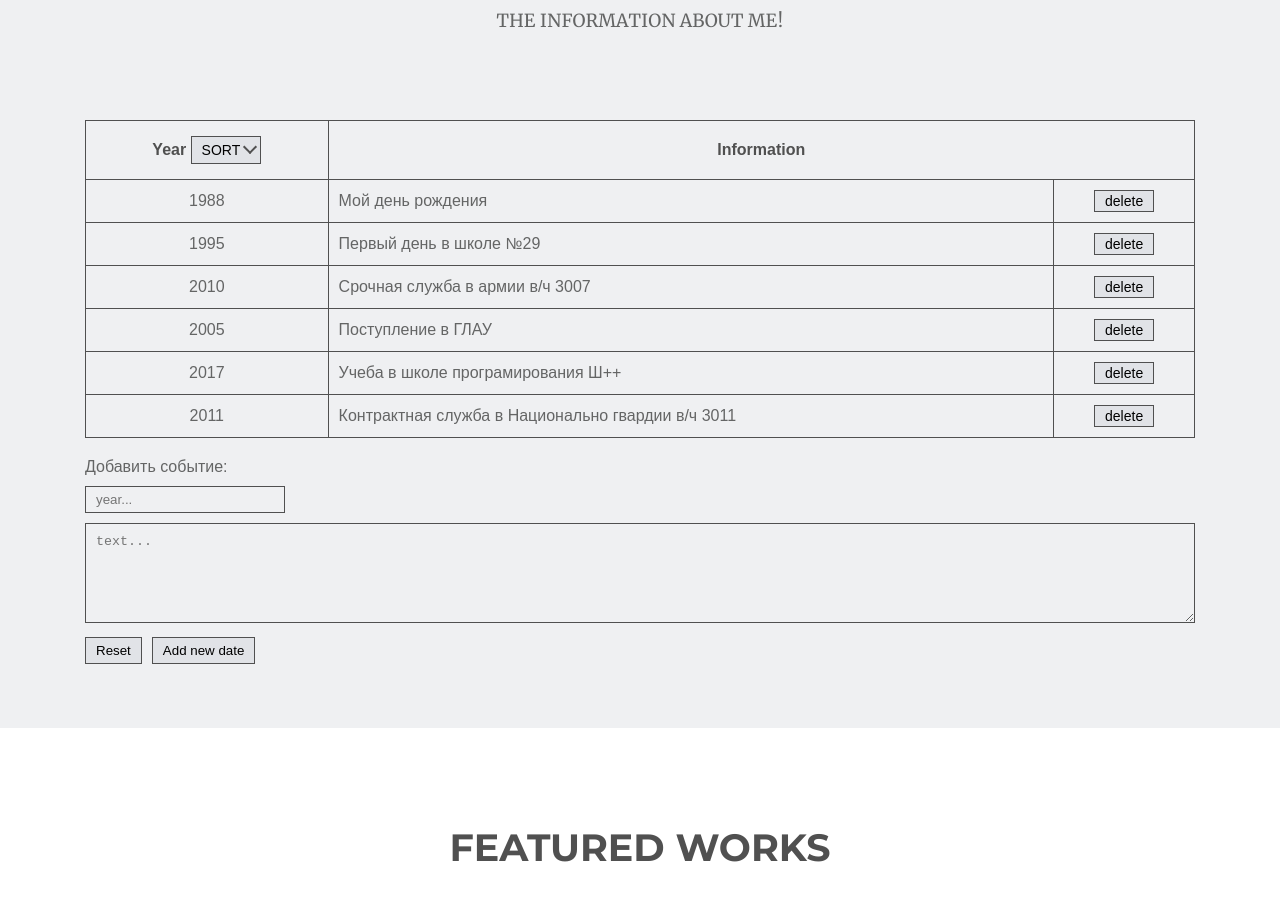
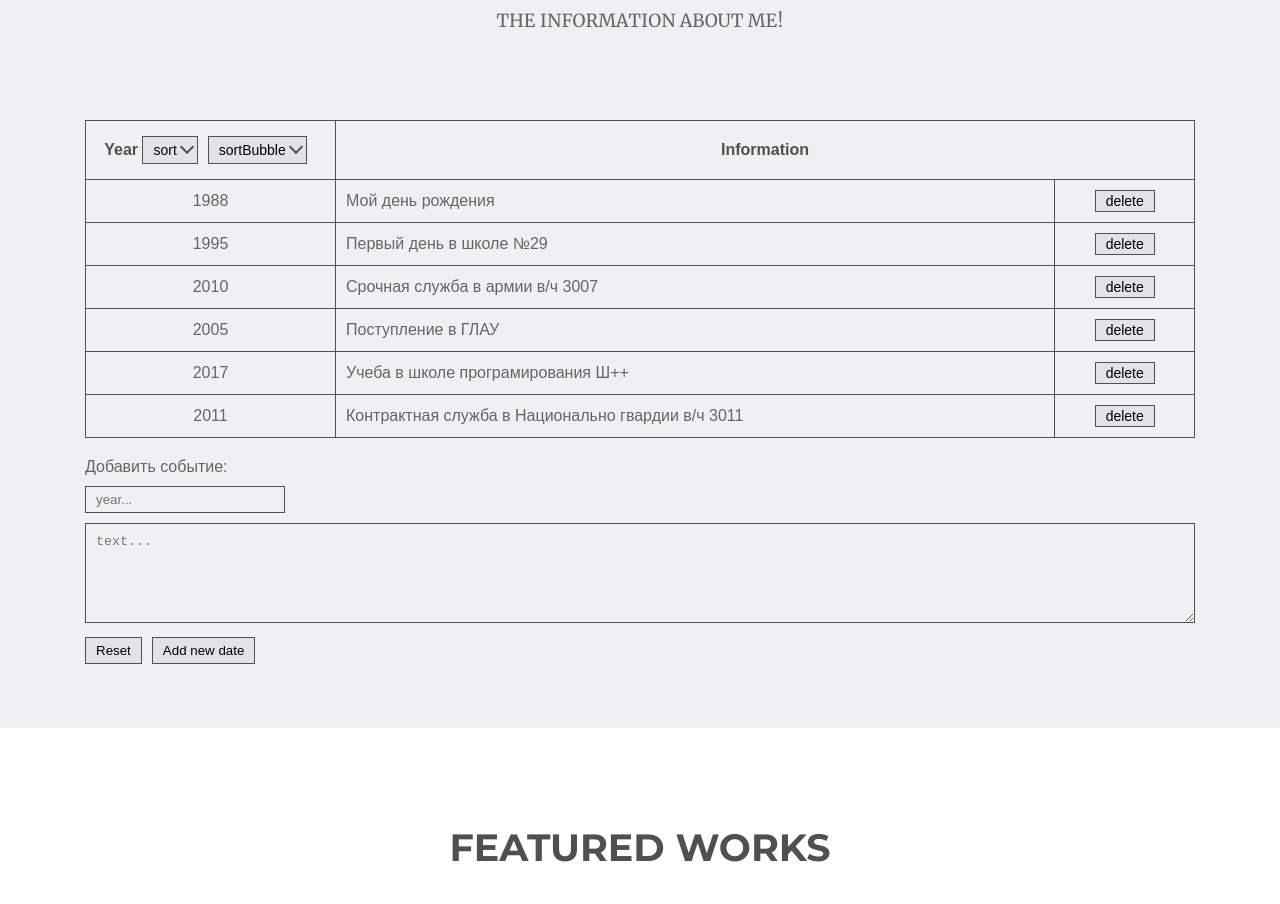
Before and after one commit to shpp-syakovenko/ReactOnix, a React (Create React App) app: page / in a window 1280 px wide. Shown: the part 1440-2344 px from the top of the page. Built offline with nearby package versions, Linux system fonts and the light colour scheme; the HTML template or start-up script is replaced by a standard one; a web font is replaced by a local one.

Commit message:
add function handleSortBubble

```diff
--- a/src/assets/css/main.css
+++ b/src/assets/css/main.css
@@ -306,11 +306,11 @@ body {
 #biography .myBiography .bth-sort {
   background: #e1e3e7;
   padding: 5px 20px 5px 10px;
+  margin-right: 10px;
   font-size: 14px;
   cursor: pointer;
   border: 1px solid #505050;
   position: relative;
-  text-transform: uppercase;
   -webkit-transition: all 0.3s;
   transition: all 0.3s;
 }
@@ -357,6 +357,9 @@ body {
 }
 #biography .myBiography .yearItem, #biography .myBiography .td-delete {
   text-align: center;
+}
+#biography .myBiography .yearItem {
+  width: 250px;
 }
 #biography .wrapperFormYear {
   margin-top: 20px;
--- a/src/assets/sass/main.sass
+++ b/src/assets/sass/main.sass
@@ -145,11 +145,11 @@ body
     .bth-sort
       background: darken($bg-header, 5%)
       padding: 5px 20px 5px 10px
+      margin-right: 10px
       font-size: 14px
       cursor: pointer
       border: 1px solid $title-dark
       position: relative
-      text-transform: uppercase
       transition: all 0.3s
       &:hover
         background-color: darken($bg-header, 10%)
@@ -185,6 +185,8 @@ body
       color: $title-dark
     .yearItem, .td-delete
       text-align: center
+    .yearItem
+      width: 250px
   .wrapperFormYear
     margin-top: 20px
     .formYear
--- a/src/components/biography/index.js
+++ b/src/components/biography/index.js
@@ -73,6 +73,22 @@ class Biography extends Component{
             years: this.state.years.sort((a,b) => a.year - b.year)
         })
     };
+// Sorting array with bubble sort
+    handleSortBubble = () => {
+
+        let n = this.state.years.length;
+        const arr = this.state.years;
+        for (let i = 0; i < n-1; i++){
+            for (let j = 0; j < n-1-i; j++){
+                if (arr[j+1].year < arr[j].year){
+                    let t = arr[j+1]; arr[j+1] = arr[j]; arr[j] = t;
+                }
+            }
+        }
+        this.setState({
+            years: arr
+        })
+    };
 
 // Reset form
     handelReset = (e) => {
@@ -113,7 +129,13 @@ class Biography extends Component{
                             <table className="myBiography">
                                 <tbody>
                                     <tr>
-                                        <th>Year <button className='bth-sort' onClick={this.handleSort}>sort</button></th>
+                                        <th>
+                                            <div>
+                                                Year <button className='bth-sort' onClick={this.handleSort}>sort</button>
+                                                <button className='bth-sort' onClick={this.handleSortBubble}>sortBubble</button>
+                                            </div>
+
+                                        </th>
                                         <th colSpan="2">Information</th>
                                     </tr>
 
--- a/src/components/biography/yearItem.js
+++ b/src/components/biography/yearItem.js
@@ -8,7 +8,7 @@ class YearItem extends Component{
         return(
             <tr>
                 <td className='yearItem'>{item.year}</td>
-                <td>{item.info}</td>
+                <td className='infoItem'>{item.info}</td>
                 <td className='td-delete'><button className='bth-delete' onClick={onButtonClick}>delete</button></td>
             </tr>
         )
```
Also changed, not shown: 1 other file (tests, documents, lock files or other folders).
